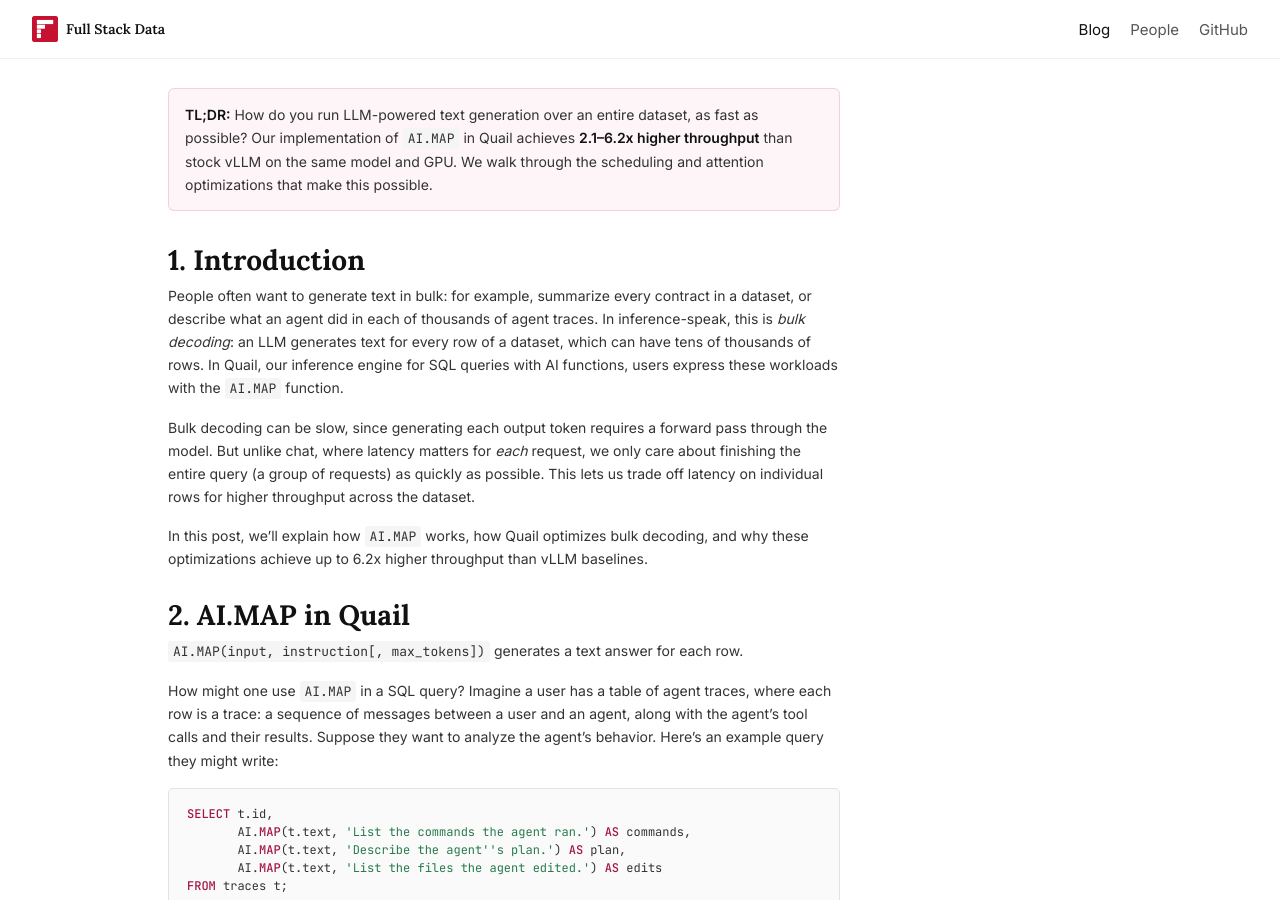
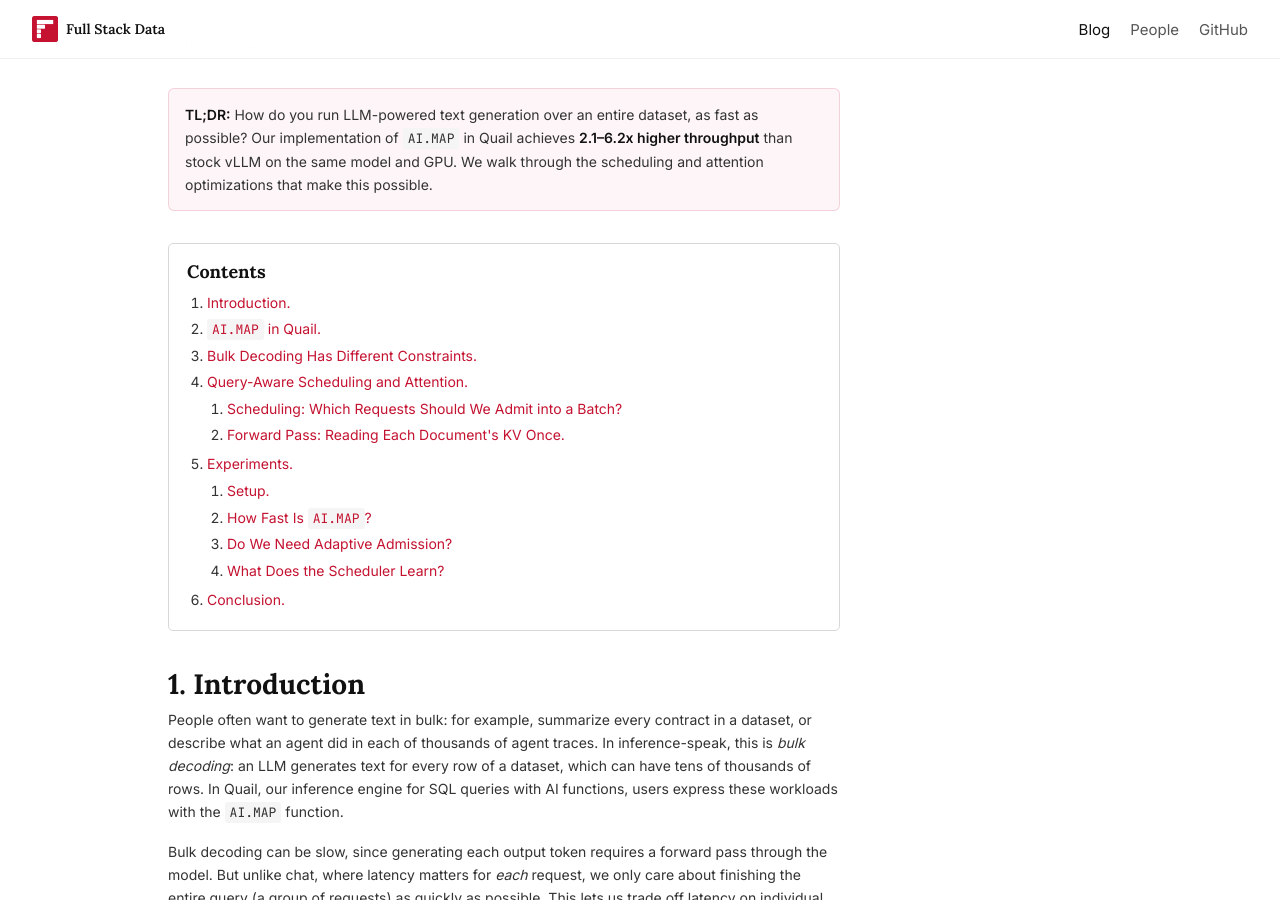
Before and after one commit to fsdatalab/fsdatalab.github.io, a Jekyll site: the page built from _posts/2026-11-03-ai-map.md, in a window 1280 px wide and 900 px high, scrolled down 272 px. Built offline with Jekyll 4.4.1, drawn with Linux system fonts in a browser that asks for light colours.

Commit message:
Add a table of contents to the AI.MAP post
Co-Authored-By: Claude Opus 5.5 <noreply@anthropic.com>
Claude-Session: https://claude.ai/code/session_012G22YMQssRfNYLRetzTaCz

```diff
--- a/_posts/2026-11-03-ai-map.md
+++ b/_posts/2026-11-03-ai-map.md
@@ -12,6 +12,30 @@ description: "How Quail runs LLM text generation over a whole dataset with up to
 ---
 
 <aside class="tldr"><strong>TL;DR:</strong> How do you run LLM-powered text generation over an entire dataset, as fast as possible? Our implementation of <code>AI.MAP</code> in Quail achieves <strong>2.1–6.2x higher throughput</strong> than stock vLLM on the same model and GPU. We walk through the scheduling and attention optimizations that make this possible.</aside>
+
+<nav class="post-toc" aria-label="Table of contents">
+<strong>Contents</strong>
+<ol>
+  <li><a href="#1-introduction">Introduction.</a></li>
+  <li><a href="#2-aimap-in-quail"><code>AI.MAP</code> in Quail.</a></li>
+  <li><a href="#3-bulk-decoding-has-different-constraints">Bulk Decoding Has Different Constraints.</a></li>
+  <li><a href="#4-query-aware-scheduling-and-attention">Query-Aware Scheduling and Attention.</a>
+    <ol>
+      <li><a href="#41-scheduling-which-requests-should-we-admit-into-a-batch">Scheduling: Which Requests Should We Admit into a Batch?</a></li>
+      <li><a href="#42-forward-pass-reading-each-documents-kv-once">Forward Pass: Reading Each Document's KV Once.</a></li>
+    </ol>
+  </li>
+  <li><a href="#5-experiments">Experiments.</a>
+    <ol>
+      <li><a href="#51-setup">Setup.</a></li>
+      <li><a href="#52-how-fast-is-aimap">How Fast Is <code>AI.MAP</code>?</a></li>
+      <li><a href="#53-do-we-need-adaptive-admission">Do We Need Adaptive Admission?</a></li>
+      <li><a href="#54-what-does-the-scheduler-learn">What Does the Scheduler Learn?</a></li>
+    </ol>
+  </li>
+  <li><a href="#6-conclusion">Conclusion.</a></li>
+</ol>
+</nav>
 
 # 1. Introduction
 
```
